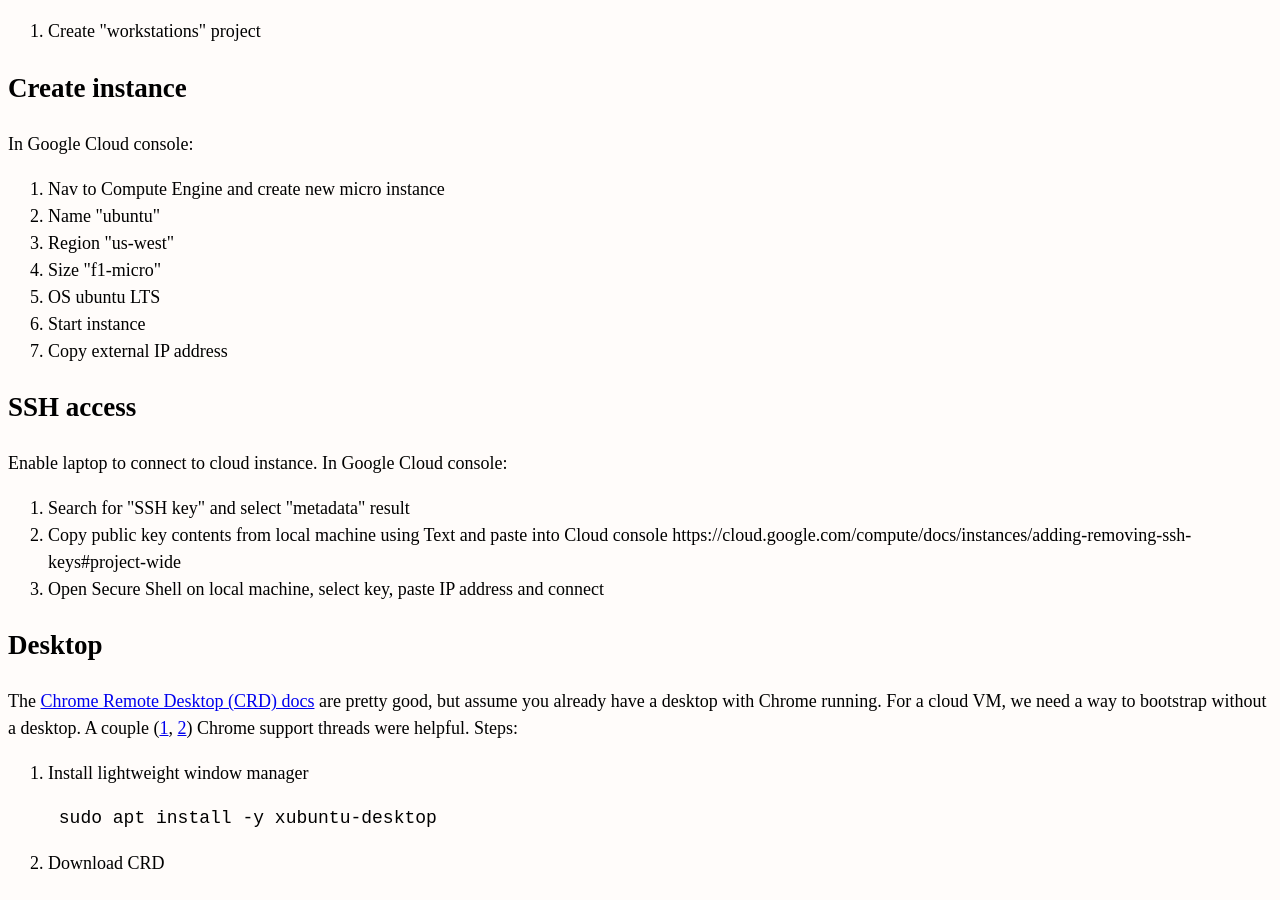
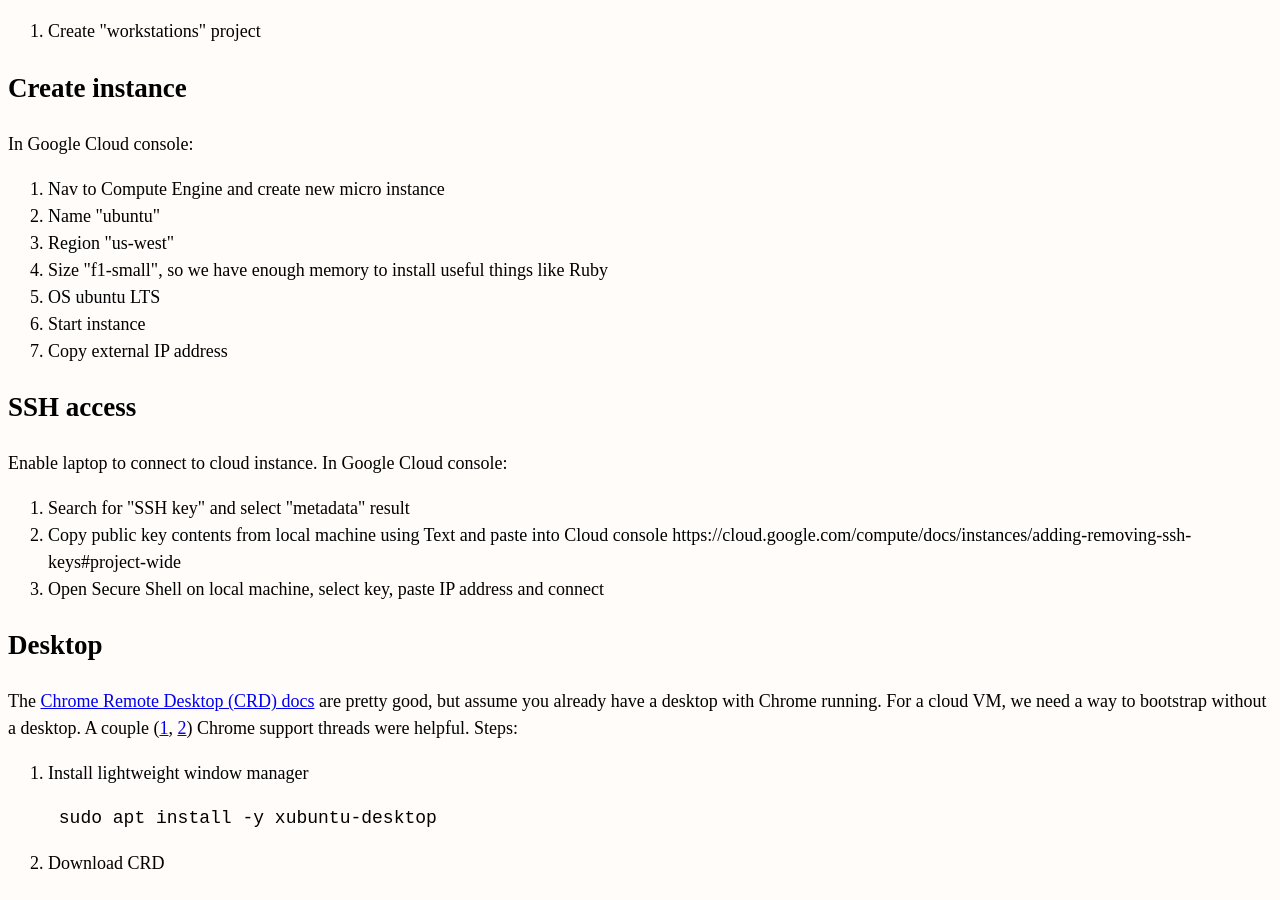
Before and after one commit to erikeldridge/erikeldridge.github.com, a Jekyll site: the page built from _posts/2019-03-02-google-cloud-workstation.md, in a window 1280 px wide and 900 px high, scrolled down 360 px. Built offline with Jekyll 4.4.1, drawn with Linux system fonts in a browser that asks for light colours; nearby versions of some CDN libraries.

Commit message:
Update from Forestry.io erikeldridge@gmail.com updated _posts/2019-03-02-google-cloud-workstation.md

```diff
--- a/_posts/2019-03-02-google-cloud-workstation.md
+++ b/_posts/2019-03-02-google-cloud-workstation.md
@@ -35,7 +35,7 @@ In Google Cloud console:
 1. Nav to Compute Engine and create new micro instance
 2. Name "ubuntu"
 3. Region "us-west"
-4. Size "f1-micro"
+4. Size "f1-small", so we have enough memory to install useful things like Ruby
 5. OS ubuntu LTS
 6. Start instance
 7. Copy external IP address
```
